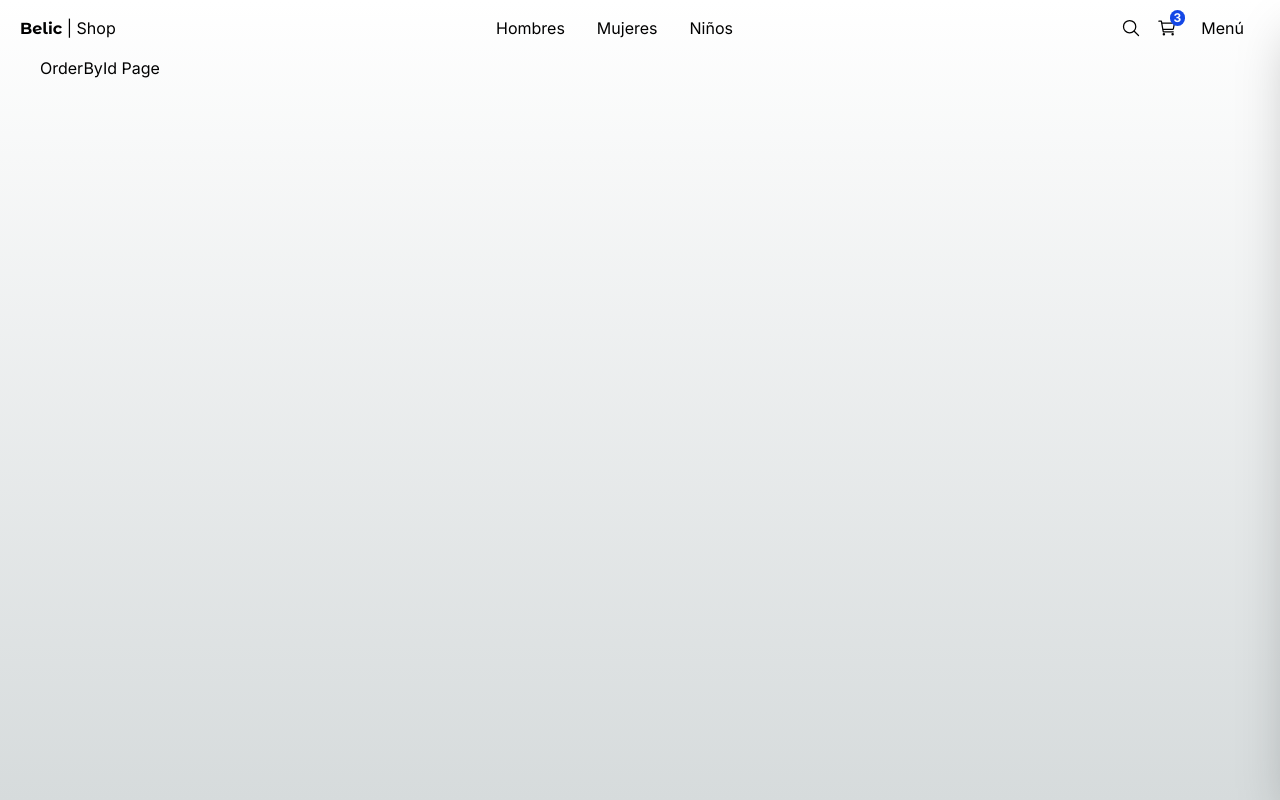
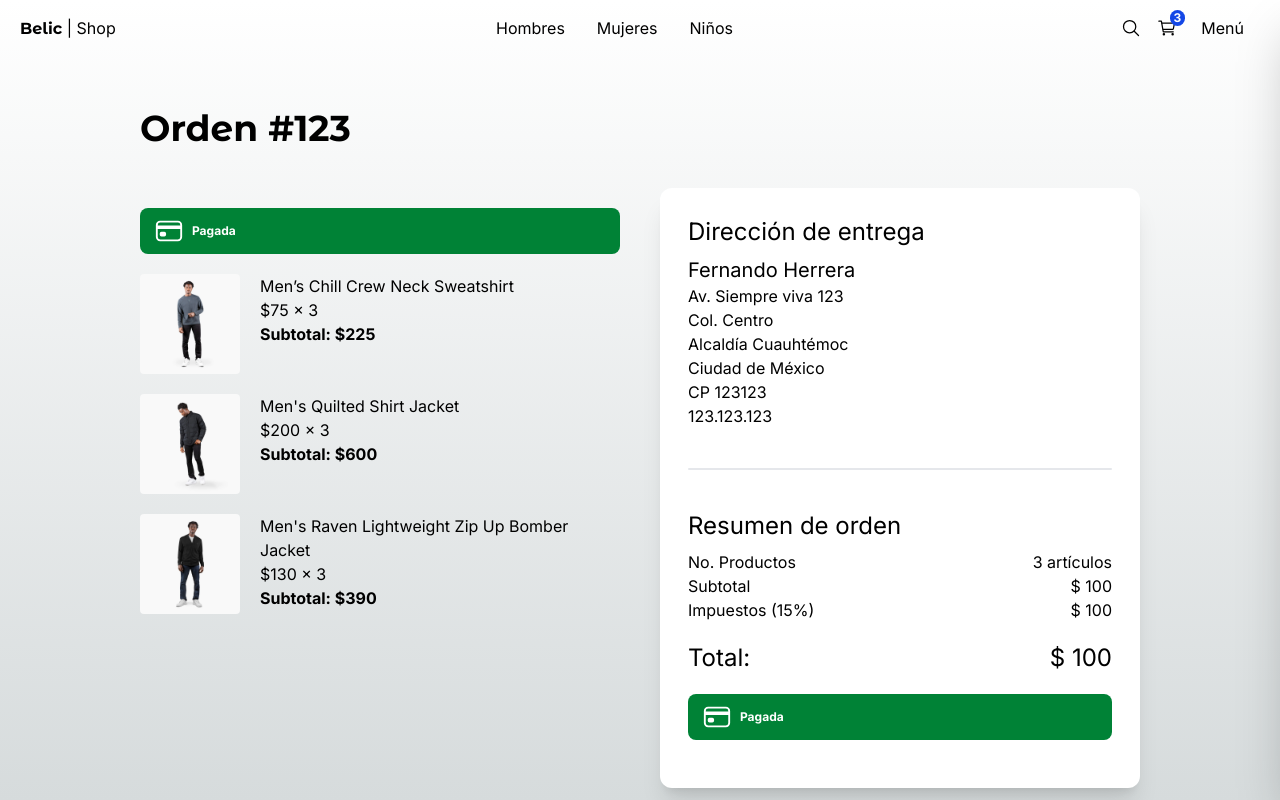
Before and after one commit to sazukeR/belic-shop, a Next.js app: page /orders/123 in a window 1280 px wide. Built offline with nearby package versions, Linux system fonts and the light colour scheme.

Commit message:
Add order by id page

```diff
--- /dev/null
+++ b/src/app/(shop)/orders/[id]/loading.tsx
@@ -0,0 +1,3 @@
+export default function Loading() {
+ return <p>Cargando orden...</p>;
+}
--- a/src/app/(shop)/orders/[id]/page.tsx
+++ b/src/app/(shop)/orders/[id]/page.tsx
@@ -1,7 +1,125 @@
-export default function OrderByIdPage() {
+import Link from "next/link";
+
+import { Title } from "@/components";
+import { initialData } from "@/seed/seed";
+import Image from "next/image";
+import clsx from "clsx";
+import { IoCardOutline } from "react-icons/io5";
+
+const productsInCart = [
+ initialData.products[0],
+ initialData.products[1],
+ initialData.products[2],
+];
+
+interface Props {
+ params: Promise<{
+  id: string;
+ }>;
+}
+
+export default async function OrderByIdPage({ params }: Props) {
+ const { id } = await params;
+
+ // Todo: verificar
+ // redirect(/)
+
  return (
-  <div>
-   <h1>OrderById Page</h1>
+  <div className="flex justify-center items-center mb-72 px-10 sm:px-0">
+   <div className="flex flex-col w-[1000px]">
+    <Title title={`Orden #${id}`} />
+
+    <div className="grid grid-cols-1 sm:grid-cols-2 gap-10">
+     {/* Carrito */}
+     <div className="flex flex-col mt-5">
+      <div
+       className={clsx(
+        "flex items-center rounded-lg py-2 px-3.5 text-xs font-bold text-white mb-5",
+        {
+         "bg-red-500": false,
+         "bg-green-700": true,
+        }
+       )}
+      >
+       <IoCardOutline size={30} />
+       {/* <span className="mx-2">Pendiente de pago</span> */}
+       <span className="mx-2">Pagada</span>
+      </div>
+
+      {/* Items */}
+      {productsInCart.map((product) => (
+       <div key={product.slug} className="flex mb-5">
+        <Image
+         src={`/products/${product.images[0]}`}
+         width={100}
+         height={100}
+         style={{
+          width: "100px",
+          height: "100px",
+         }}
+         alt={product.title}
+         className="mr-5 rounded"
+        />
+
+        <div>
+         <p>{product.title}</p>
+         <p>${product.price} x 3</p>
+         <p className="font-bold">Subtotal: ${product.price * 3}</p>
+        </div>
+       </div>
+      ))}
+     </div>
+
+     {/* Checkout - Resumen de orden */}
+     <div className="bg-white rounded-xl shadow-xl p-7">
+      <h2 className="text-2xl mb-2">Dirección de entrega</h2>
+      <div className="mb-10">
+       <p className="text-xl">Fernando Herrera</p>
+       <p>Av. Siempre viva 123</p>
+       <p>Col. Centro</p>
+       <p>Alcaldía Cuauhtémoc</p>
+       <p>Ciudad de México</p>
+       <p>CP 123123</p>
+       <p>123.123.123</p>
+      </div>
+
+      {/* Divider */}
+      <div className="w-full h-0.5 rounded bg-gray-200 mb-10" />
+
+      <h2 className="text-2xl mb-2">Resumen de orden</h2>
+
+      <div className="grid grid-cols-2">
+       <span>No. Productos</span>
+       <span className="text-right">3 artículos</span>
+
+       <span>Subtotal</span>
+       <span className="text-right">$ 100</span>
+
+       <span>Impuestos (15%)</span>
+       <span className="text-right">$ 100</span>
+
+       <span className="mt-5 text-2xl">Total:</span>
+       <span className="mt-5 text-2xl text-right">$ 100</span>
+      </div>
+
+      <div className="mt-5 mb-2 w-full">
+       <div
+        className={clsx(
+         "flex items-center rounded-lg py-2 px-3.5 text-xs font-bold text-white mb-5",
+         {
+          "bg-red-500": false,
+          "bg-green-700": true,
+         }
+        )}
+       >
+        <IoCardOutline size={30} />
+        {/* <span className="mx-2">Pendiente de pago</span> */}
+        <span className="mx-2">Pagada</span>
+       </div>
+      </div>
+     </div>
+    </div>
+   </div>
   </div>
  );
 }
```
